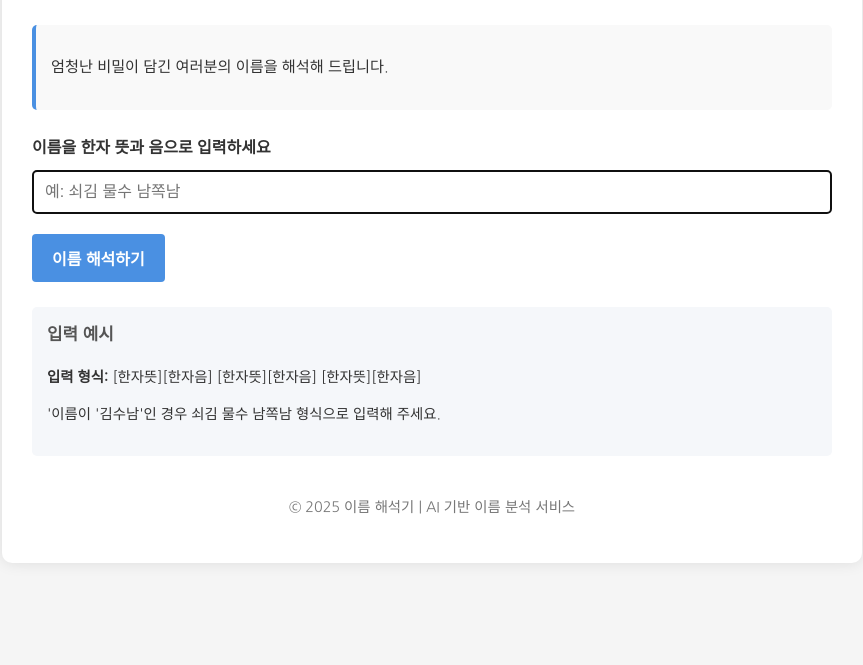
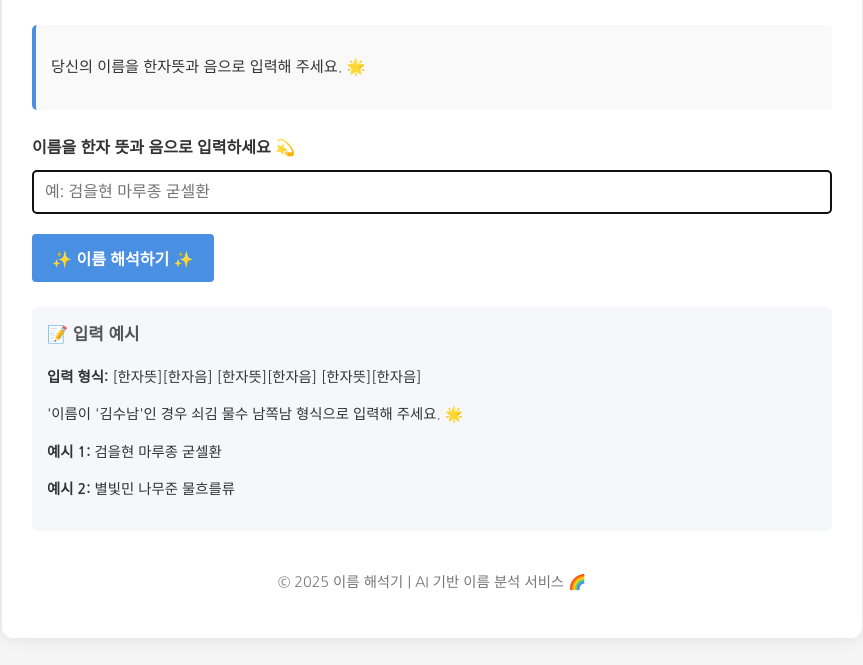
Before and after one commit to tnbk11/name_analyzer, a website: page public/index.html in a window 1280 px wide. Shown: the part 135-800 px from the top of the page, without its empty margins (208-1071 px from the left). Drawn offline with Linux system fonts and the light colour scheme.

Commit message:
Add files via upload

```diff
--- a/public/index.html
+++ b/public/index.html
@@ -10,41 +10,43 @@
 </head>
 <body>
     <div class="container">
-        <h1>이름 해석기</h1>
+        <h1>✨ 이름 해석기 ✨</h1>
 
         <div class="intro">
-            <p>엄청난 비밀이 담긴 여러분의 이름을 해석해 드립니다.</p>
+            <p>당신의 이름을 한자뜻과 음으로 입력해 주세요. 🌟</p>
         </div>
 
         <div class="input-section">
-            <label for="nameInput">이름을 한자 뜻과 음으로 입력하세요</label>
-            <input type="text" id="nameInput" placeholder="예: 쇠김 물수 남쪽남" autofocus>
-            <button id="analyzeBtn">이름 해석하기</button>
+            <label for="nameInput">이름을 한자 뜻과 음으로 입력하세요 💫</label>
+            <input type="text" id="nameInput" placeholder="예: 검을현 마루종 굳셀환" autofocus>
+            <button id="analyzeBtn">✨ 이름 해석하기 ✨</button>
             <div class="error" id="errorMsg"></div>
         </div>
 
         <div class="loading" id="loadingIndicator">
             <i class="fas fa-spinner"></i>
-            <p>이름을 분석 중입니다...</p>
+            <p>이름을 분석 중입니다... 🔮</p>
         </div>
 
         <div class="result" id="resultSection">
-            <div id="characterAnalyses"></div>
+            <div id="characterAnalyses" style="display: none;"></div>
 
             <div class="full-name-analysis">
-                <h2>전체 이름 해석</h2>
+                <h2>✨ 당신의 이름 해석 ✨</h2>
                 <div id="fullNameAnalysis"></div>
             </div>
         </div>
 
         <div class="examples">
-            <h3>입력 예시</h3>
+            <h3>📝 입력 예시</h3>
             <p><strong>입력 형식:</strong> [한자뜻][한자음] [한자뜻][한자음] [한자뜻][한자음]</p>
-            <p>'이름이 '김수남'인 경우 쇠김 물수 남쪽남 형식으로 입력해 주세요.</p>
+            <p>'이름이 '김수남'인 경우 쇠김 물수 남쪽남 형식으로 입력해 주세요. 🌟</p>
+            <p><strong>예시 1:</strong> 검을현 마루종 굳셀환</p>
+            <p><strong>예시 2:</strong> 별빛민 나무준 물흐를류</p>
         </div>
 
         <footer>
-            <p>© 2025 이름 해석기 | AI 기반 이름 분석 서비스</p>
+            <p>© 2025 이름 해석기 | AI 기반 이름 분석 서비스 🌈</p>
         </footer>
     </div>
 
```
